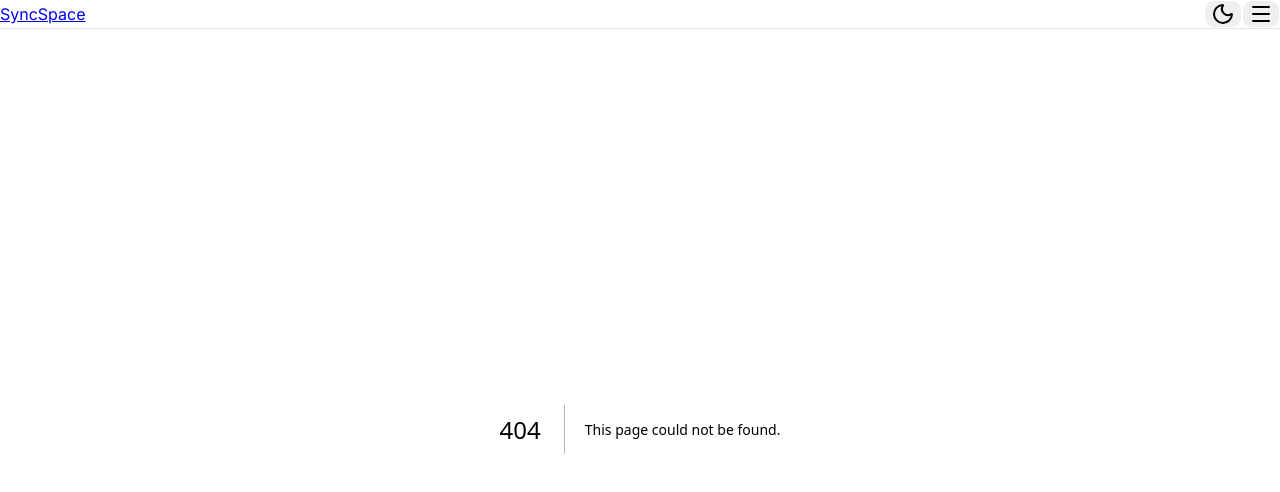
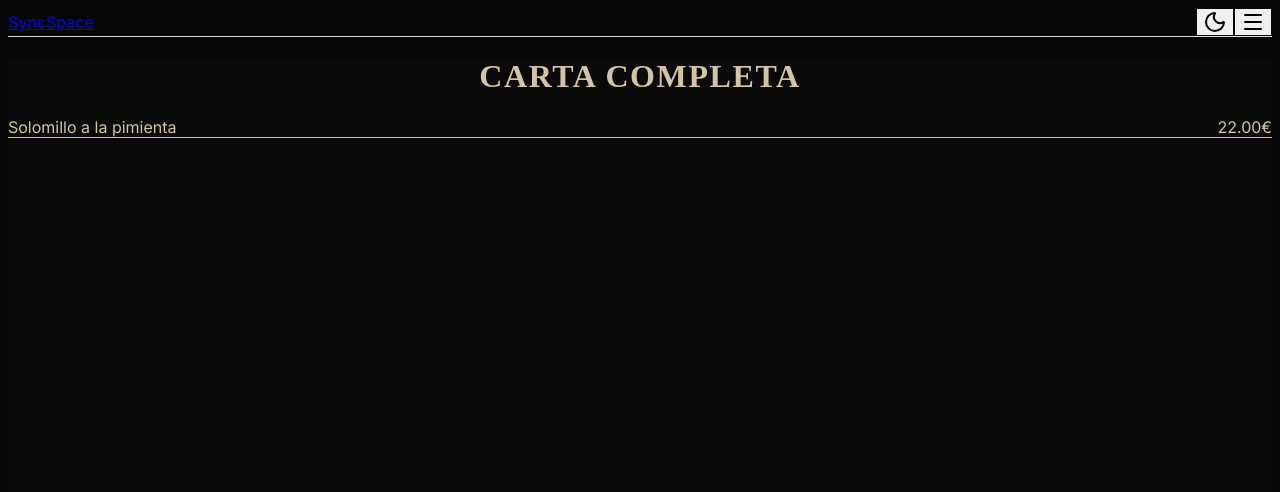
Before and after one commit to Shadow-Klr/Sistema_reservas, a Next.js app in the folder resis/: page /menu in a window 1280 px wide. Before the commit this address had no page. Shown: the top 492 px of the page. Built offline with nearby package versions, Linux system fonts and the light colour scheme.

Commit message:
A solid base

```diff
--- a/package.json
+++ b/package.json
@@ -1,6 +1,7 @@
 {
   "dependencies": {
     "eslint-config-next": "^16.2.9",
+    "framer-motion": "^12.42.0",
     "next": "^16.2.9",
     "react": "^19.2.7",
     "react-dom": "^19.2.7"
--- /dev/null
+++ b/resis/app/(auth)/layout.tsx
@@ -0,0 +1,9 @@
+export default function AuthLayout({ children }: { children: React.ReactNode }) {
+  return (
+    <div className="dark">
+      <div className="bg-background min-h-screen">
+        {children}
+      </div>
+    </div>
+  );
+}
--- a/resis/app/globals.css
+++ b/resis/app/globals.css
@@ -1,136 +1,67 @@
-@import "tw-animate-css";
-@import "shadcn/tailwind.css";
-
 @tailwind base;
-
-@custom-variant dark (&:is(.dark *));
 @tailwind components;
 @tailwind utilities;
 
-.dark {
-  --background: oklch(0.145 0 0);
-  --foreground: oklch(0.985 0 0);
-  --card: oklch(0.205 0 0);
-  --card-foreground: oklch(0.985 0 0);
-  --popover: oklch(0.205 0 0);
-  --popover-foreground: oklch(0.985 0 0);
-  --primary: oklch(0.922 0 0);
-  --primary-foreground: oklch(0.205 0 0);
-  --secondary: oklch(0.269 0 0);
-  --secondary-foreground: oklch(0.985 0 0);
-  --muted: oklch(0.269 0 0);
-  --muted-foreground: oklch(0.708 0 0);
-  --accent: oklch(0.269 0 0);
-  --accent-foreground: oklch(0.985 0 0);
-  --destructive: oklch(0.704 0.191 22.216);
-  --border: oklch(1 0 0 / 10%);
-  --input: oklch(1 0 0 / 15%);
-  --ring: oklch(0.556 0 0);
-  --chart-1: oklch(0.87 0 0);
-  --chart-2: oklch(0.556 0 0);
-  --chart-3: oklch(0.439 0 0);
-  --chart-4: oklch(0.371 0 0);
-  --chart-5: oklch(0.269 0 0);
-  --sidebar: oklch(0.205 0 0);
-  --sidebar-foreground: oklch(0.985 0 0);
-  --sidebar-primary: oklch(0.488 0.243 264.376);
-  --sidebar-primary-foreground: oklch(0.985 0 0);
-  --sidebar-accent: oklch(0.269 0 0);
-  --sidebar-accent-foreground: oklch(0.985 0 0);
-  --sidebar-border: oklch(1 0 0 / 10%);
-  --sidebar-ring: oklch(0.556 0 0);
+@layer base {
+  :root {
+    /* Paleta de Colores: Negro antiguo, Crema dorado, Bronce */
+    --background: 20 10% 3%;     /* Fondo casi negro, muy profundo */
+    --foreground: 40 20% 85%;    /* Texto color crema suave */
+
+    --card: 20 15% 6%;           /* Fondo de tarjetas ligeramente más claro */
+    --card-foreground: 40 20% 85%;
+
+    --primary: 35 60% 45%;       /* Bronce/Dorado quemado */
+    --primary-foreground: 40 10% 98%;
+
+    --secondary: 20 10% 12%;
+    --secondary-foreground: 40 20% 85%;
+
+    --muted: 20 10% 12%;
+    --muted-foreground: 40 10% 60%;
+
+    --accent: 35 60% 45%;        /* Color de acento para botones/detalles */
+    --accent-foreground: 40 10% 98%;
+
+    --border: 35 30% 20%;        /* Bordes estilo bronce envejecido */
+    --input: 20 10% 12%;
+    --ring: 35 60% 45%;
+
+    --radius: 0px;               /* IMPORTANTE: Estilo clásico sin esquinas redondeadas */
   }
 
+  /* Reset y tipografía elegante */
   body {
-  background-color: var(--background);
+    background-color: hsl(var(--background));
+    color: hsl(var(--foreground));
+    font-family: 'Times New Roman', Times, serif; /* Serifa clásica */
+    -webkit-font-smoothing: antialiased;
   }
 
-@theme inline {
-  --font-heading: var(--font-sans);
-  --font-sans: var(--font-sans);
-  --color-sidebar-ring: var(--sidebar-ring);
-  --color-sidebar-border: var(--sidebar-border);
-  --color-sidebar-accent-foreground: var(--sidebar-accent-foreground);
-  --color-sidebar-accent: var(--sidebar-accent);
-  --color-sidebar-primary-foreground: var(--sidebar-primary-foreground);
-  --color-sidebar-primary: var(--sidebar-primary);
-  --color-sidebar-foreground: var(--sidebar-foreground);
-  --color-sidebar: var(--sidebar);
-  --color-chart-5: var(--chart-5);
-  --color-chart-4: var(--chart-4);
-  --color-chart-3: var(--chart-3);
-  --color-chart-2: var(--chart-2);
-  --color-chart-1: var(--chart-1);
-  --color-ring: var(--ring);
-  --color-input: var(--input);
-  --color-border: var(--border);
-  --color-destructive: var(--destructive);
-  --color-accent-foreground: var(--accent-foreground);
-  --color-accent: var(--accent);
-  --color-muted-foreground: var(--muted-foreground);
-  --color-muted: var(--muted);
-  --color-secondary-foreground: var(--secondary-foreground);
-  --color-secondary: var(--secondary);
-  --color-primary-foreground: var(--primary-foreground);
-  --color-primary: var(--primary);
-  --color-popover-foreground: var(--popover-foreground);
-  --color-popover: var(--popover);
-  --color-card-foreground: var(--card-foreground);
-  --color-card: var(--card);
-  --color-foreground: var(--foreground);
-  --color-background: var(--background);
-  --radius-sm: calc(var(--radius) * 0.6);
-  --radius-md: calc(var(--radius) * 0.8);
-  --radius-lg: var(--radius);
-  --radius-xl: calc(var(--radius) * 1.4);
-  --radius-2xl: calc(var(--radius) * 1.8);
-  --radius-3xl: calc(var(--radius) * 2.2);
-  --radius-4xl: calc(var(--radius) * 2.6);
+  h1, h2, h3, h4 {
+    font-family: serif;
+    letter-spacing: 0.05em;
+    text-transform: uppercase;
+  }
 }
 
-:root {
-  --background: oklch(1 0 0);
-  --foreground: oklch(0.145 0 0);
-  --card: oklch(1 0 0);
-  --card-foreground: oklch(0.145 0 0);
-  --popover: oklch(1 0 0);
-  --popover-foreground: oklch(0.145 0 0);
-  --primary: oklch(0.205 0 0);
-  --primary-foreground: oklch(0.985 0 0);
-  --secondary: oklch(0.97 0 0);
-  --secondary-foreground: oklch(0.205 0 0);
-  --muted: oklch(0.97 0 0);
-  --muted-foreground: oklch(0.556 0 0);
-  --accent: oklch(0.97 0 0);
-  --accent-foreground: oklch(0.205 0 0);
-  --destructive: oklch(0.577 0.245 27.325);
-  --border: oklch(0.922 0 0);
-  --input: oklch(0.922 0 0);
-  --ring: oklch(0.708 0 0);
-  --chart-1: oklch(0.87 0 0);
-  --chart-2: oklch(0.556 0 0);
-  --chart-3: oklch(0.439 0 0);
-  --chart-4: oklch(0.371 0 0);
-  --chart-5: oklch(0.269 0 0);
-  --radius: 0.625rem;
-  --sidebar: oklch(0.985 0 0);
-  --sidebar-foreground: oklch(0.145 0 0);
-  --sidebar-primary: oklch(0.205 0 0);
-  --sidebar-primary-foreground: oklch(0.985 0 0);
-  --sidebar-accent: oklch(0.97 0 0);
-  --sidebar-accent-foreground: oklch(0.205 0 0);
-  --sidebar-border: oklch(0.922 0 0);
-  --sidebar-ring: oklch(0.708 0 0);
+/* Efecto decorativo: línea sutil debajo de títulos */
+.antique-border {
+  border-bottom: 1px solid hsl(var(--primary) / 0.5);
+  display: inline-block;
+  padding-bottom: 0.5rem;
 }
 
-@layer base {
-  * {
-    @apply border-border outline-ring/50;
+/* Scrollbar personalizado acorde a la temática */
+::-webkit-scrollbar {
+  width: 8px;
 }
-  body {
-    @apply bg-background text-foreground;
+::-webkit-scrollbar-track {
+  background: hsl(var(--background));
 }
-  html {
-    @apply font-sans;
+::-webkit-scrollbar-thumb {
+  background: hsl(var(--primary) / 0.3);
 }
+::-webkit-scrollbar-thumb:hover {
+  background: hsl(var(--primary));
 }
--- a/resis/app/layout.tsx
+++ b/resis/app/layout.tsx
@@ -1,8 +1,8 @@
 import type { Metadata } from "next";
 import { Inter, Geist } from "next/font/google";
 import "./globals.css";
-import Navbar from "./components/Navbar";
-import { ThemeProvider } from "./components/theme-provider";
+import Navbar from "../components/Navbar";
+import { ThemeProvider } from "../components/theme-provider";
 import { cn } from "@/lib/utils";
 
 const geist = Geist({subsets:['latin'],variable:'--font-sans'});
--- /dev/null
+++ b/resis/app/menu/page.tsx
@@ -0,0 +1,15 @@
+export default function MenuPage() {
+  return (
+    <div className="min-h-screen bg-[#0a0a0a] text-[#d4c5a0] p-10">
+      <h1 className="text-4xl font-serif text-center mb-16">Carta Completa</h1>
+      <div className="max-w-3xl mx-auto space-y-12">
+        {/* Aquí puedes mapear tu menú real */}
+        <div className="flex justify-between border-b border-amber-900/30 pb-4">
+          <span>Solomillo a la pimienta</span>
+          <span className="text-amber-700">22.00€</span>
+        </div>
+        {/* Repetir estructura... */}
+      </div>
+    </div>
+  );
+}
--- /dev/null
+++ b/resis/components/Loader.tsx
@@ -0,0 +1,31 @@
+"use client";
+import { motion } from "framer-motion";
+import { Utensils } from "lucide-react";
+
+export default function Loader() {
+  return (
+    <div className="fixed inset-0 z-[100] flex items-center justify-center bg-[#0a0a0a]">
+      <div className="flex gap-6">
+        {[0, 1, 2, 3].map((i) => (
+          <motion.div
+            key={i}
+            initial={{ opacity: 0 }}
+            animate={{
+              opacity: [0.5, 1, 0.5],
+              scale: [1, 1.2, 1],
+              rotate: [0, 10, -10, 0]
+            }}
+            transition={{
+              duration: 1.5,
+              repeat: Infinity,
+              delay: i * 0.2,
+              ease: "easeInOut"
+            }}
+          >
+            <Utensils className="w-10 h-10 text-amber-700" />
+          </motion.div>
+        ))}
+      </div>
+    </div>
+  );
+}
```
Also changed, not shown: resis/app/page.tsx (+38 -35 lines), resis/components/Navbar.tsx (renamed from resis/app/components/Navbar.tsx), resis/components/theme-provider.tsx (renamed from resis/app/components/theme-provider.tsx), 1 other file (tests, documents, lock files or other folders). Lines whose indentation alone changed are shown as unchanged.
